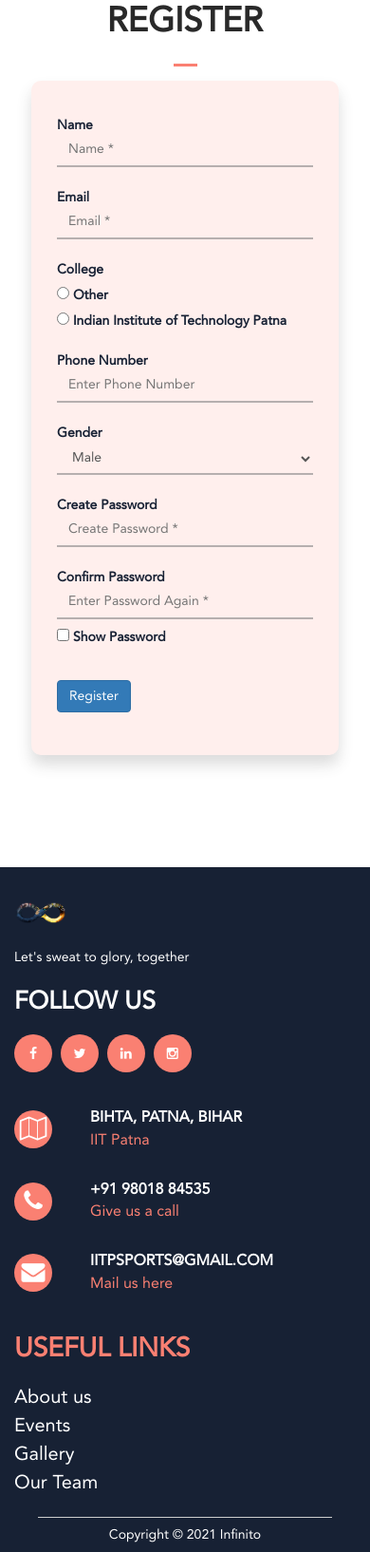
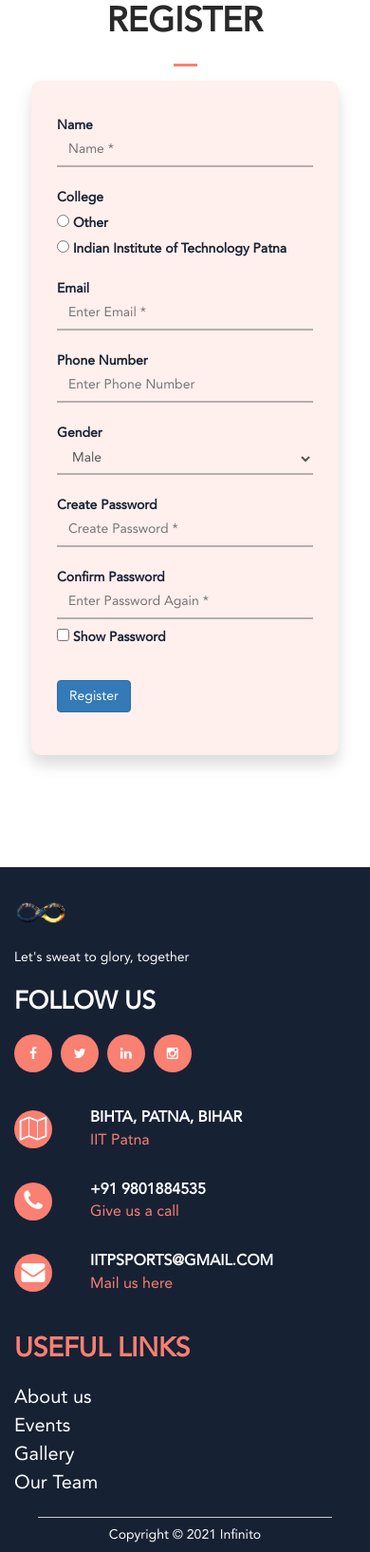
Before and after one commit to Infinito-IIT-Patna/Infinito2020, a PHP site: page /registerPlayer.php in a window 390 px wide. Shown: the part 150-1784 px from the top of the page at 95% size. Run offline with PHP 8.4, Linux system fonts and the light colour scheme; some libraries are stand-ins or nearby versions.

Commit message:
Checking if email is webmail if clg is iitp , email and phone update

```diff
--- a/registerPlayer.php
+++ b/registerPlayer.php
@@ -83,13 +83,6 @@ session_start();
                 </div>
 
                 <div class="form-group row regPlayerForm" >
-                    <label for="email" class="col-sm-4 col-form-label">Email</label>
-                    <div class="col-sm-9">
-                        <input type="email" class="form-control-new" id="email" name="email" placeholder="Email *" required>
-                    </div>
-                </div>
-
-                <div class="form-group row regPlayerForm" >
                     <label for="clg" class="col-sm-4 col-form-label">College</label>
 
                     <div class="col-sm-9">
@@ -99,6 +92,15 @@ session_start();
                         <label for="clg2">Indian Institute of Technology Patna</label><br>
                     </div>
                 </div>
+
+                <div class="form-group row regPlayerForm" >
+                    <label for="email" class="col-sm-4 col-form-label">Email</label>
+                    <div class="col-sm-9">
+                        <input type="email" class="form-control-new" id="email" name="email" placeholder="Enter Email *" required>
+                        <div id="emailError"></div>
+                    </div>
+                </div>
+
 
                 <div id="displayMidSignUp">
 
@@ -157,21 +159,49 @@ session_start();
             displayString = '<div class="form-group row regPlayerForm"><label for="oth_clg_name" class="col-sm-4 col-form-label">College Name (Full)</label><div class="col-sm-9"><input type="text" class="form-control-new" id="oth_clg_name" name="oth_clg_name" placeholder="Enter College Name*" required></div></div>';
             displayString += '<div class="form-group row regPlayerForm" ><label for="clgid" class="col-sm-4 col-form-label">College ID / Roll no.</label><div class="col-sm-9"><input type="text" class="form-control-new" id="clgid" name="clgid" placeholder="College ID"></div></div>';
             document.getElementById("displayMidSignUp").innerHTML = displayString;
+            document.getElementById("email").placeholder = "Enter Email *";
 
         }
         function displayId(){
             displayString = '<div class="form-group row regPlayerForm" ><label for="clgid" class="col-sm-4 col-form-label">College ID / Roll no.</label><div class="col-sm-9"><input type="text" class="form-control-new" id="clgid" name="clgid" placeholder="College ID*" required></div></div>';
             document.getElementById("displayMidSignUp").innerHTML = displayString;
+            document.getElementById("email").placeholder = "Enter IITP webmail *";
         }
 
         function checkPassword(){
             if(document.getElementById("create_pass").value == document.getElementById("confirm_pass").value){
-                var indiRegBtn = document.getElementById("indiReg");
-                indiRegBtn.setAttribute('type', 'submit');
+                document.getElementById("passError").innerHTML = '';
+                document.getElementById("confirm_pass").style.color = "black";
+                if(document.getElementById("clg2").checked){
+                    var iitpMail = document.getElementById("email").value;
+                    if(iitpMail.substr(iitpMail.indexOf("@")+1) == "iitp.ac.in"){
+                        var indiRegBtn = document.getElementById("indiReg");
+                        indiRegBtn.setAttribute('type', 'submit');
+                    }
+                    else{
+                        document.getElementById("email").style.color = "red";
+                        document.getElementById("emailError").innerHTML = '<p style="color:red;">Enter IITP Webmail !<p>';
+                    }
+                }
+                else{
+                    var indiRegBtn = document.getElementById("indiReg");
+                    indiRegBtn.setAttribute('type', 'submit');
+                }
             }
             else{
                 document.getElementById("confirm_pass").style.color = "red";
-                document.getElementById("passError").innerHTML = '<p style="color:red;">Passwords do not match.<p>';
+                document.getElementById("passError").innerHTML = '<p style="color:red;">Passwords do not match !<p>';
+                if(document.getElementById("clg2").checked){
+                    var iitpMail = document.getElementById("email").value;
+                    if(iitpMail.substr(iitpMail.indexOf("@")+1) == "iitp.ac.in"){
+                        document.getElementById("email").style.color = "black";
+                        document.getElementById("emailError").innerHTML = '';
+                    }
+                    else{
+                        document.getElementById("email").style.color = "red";
+                        document.getElementById("emailError").innerHTML = '<p style="color:red;">Enter IITP Webmail !<p>';
+                    }
+                }
             }
         }
 
--- a/templates/footer.php
+++ b/templates/footer.php
@@ -73,9 +73,12 @@
                         <div class="contact-icon">
                             <i class="fa fa-phone" aria-hidden="true"></i>
                         </div>
+
                         <div class="contact-info">
-                            <h3>+91 98018 84535</h3>
-                            <p>Give us a call</p>
+                            <a href="tel:+919801884535" style="color:#fff;" >
+                                <h3>+91 9801884535</h3>
+                                <p>Give us a call</p>
+                            </a>
                         </div>
                     </div>
                     <div class="contact-us">
@@ -95,7 +98,7 @@
                     </div>
                     <ul>
                         <li>
-                            <a href="https://drive.google.com/file/d/1zdITppHLQSYVx3iajgwRWzsbWUxUIKQ9/view?usp=sharing" target = "_blank">About us</a>
+                            <a href="admin\Conspectus21.pdf" target = "_blank">About us</a>
                         </li>
                         <li>
                             <a href="event.php">Events</a>
```
Also changed, not shown: index.php (+7 -3 lines).
